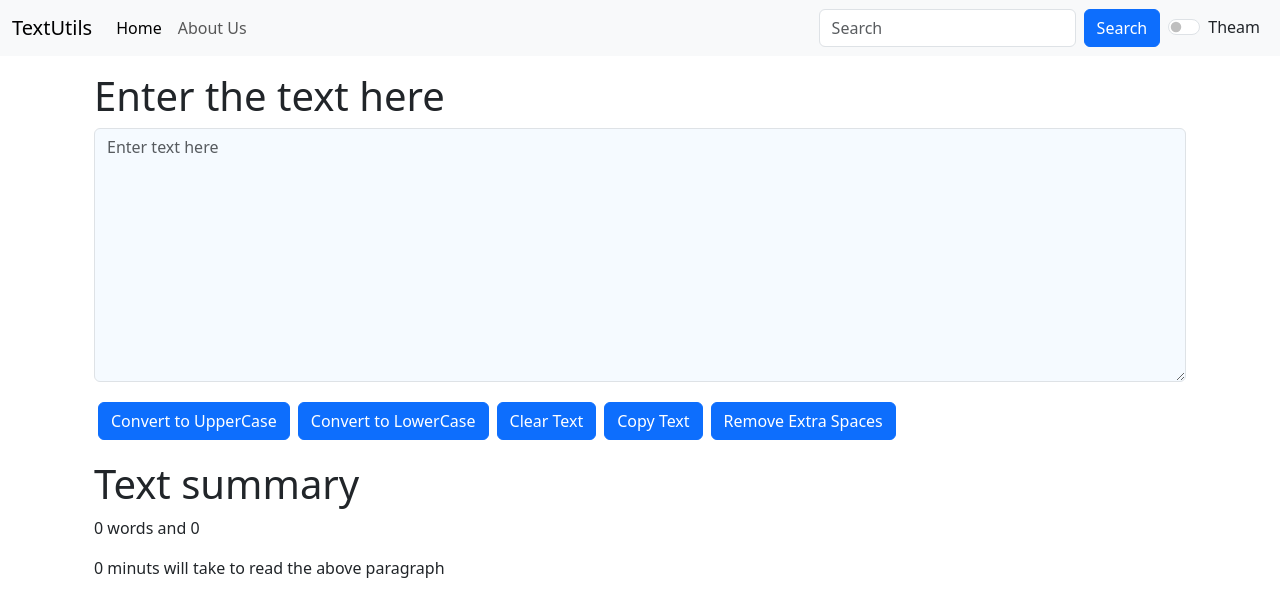
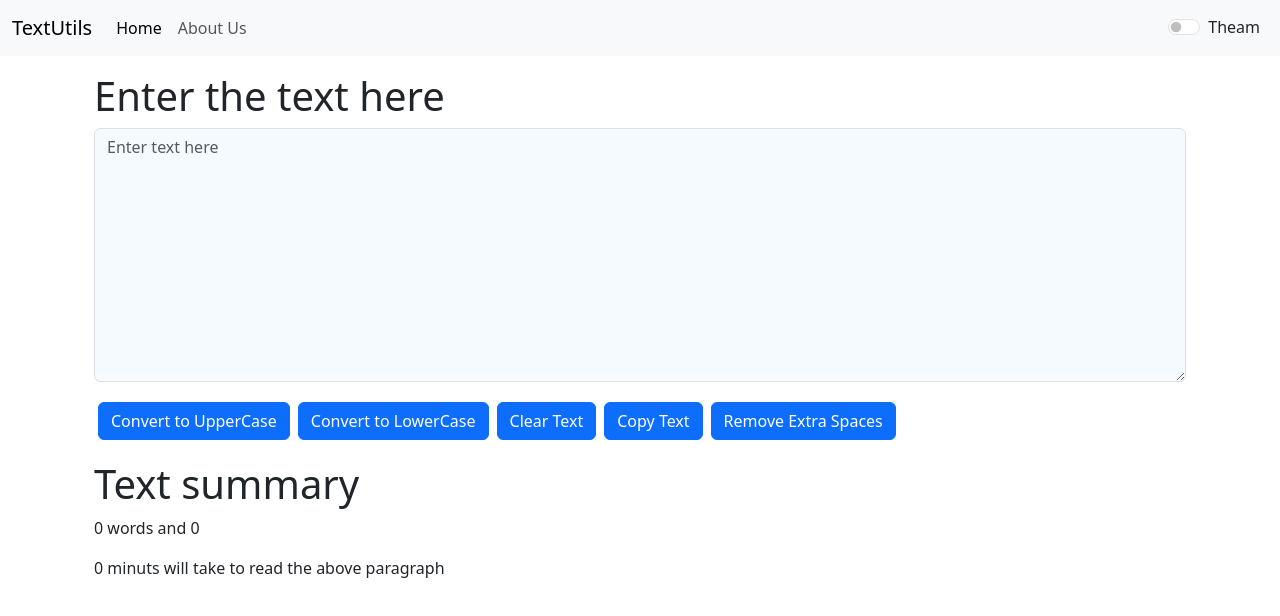
Before and after one commit to 7875Vijay/TextUtils, a React (Create React App) app: page / in a window 1280 px wide. Shown: the top 616 px of the page. Built offline with nearby package versions, Linux system fonts and the light colour scheme.

Commit message:
removed serch bar from the page

```diff
--- a/src/components/Navbar.js
+++ b/src/components/Navbar.js
@@ -19,10 +19,10 @@
             <a className="nav-link" href="/">About Us</a>
           </li>
         </ul>
-        <form className="d-flex" role="search">
+        {/* <form className="d-flex" role="search">
             <input className="form-control me-2" type="search" placeholder="Search" aria-label="Search"/>
             <button type="button" className="btn btn-primary">Search</button>
-        </form>
+        </form> */}
         <div className={`form-check form-switch mx-2 text-${props.mode==="light"?"dark":"light"}`}>
             <input className="form-check-input"  onClick={props.toggleMode}  type="checkbox" role="switch" id="flexSwitchCheckDefault"/>
             <label className="form-check-label" htmlFor="flexSwitchCheckDefault">Theam</label>
```
